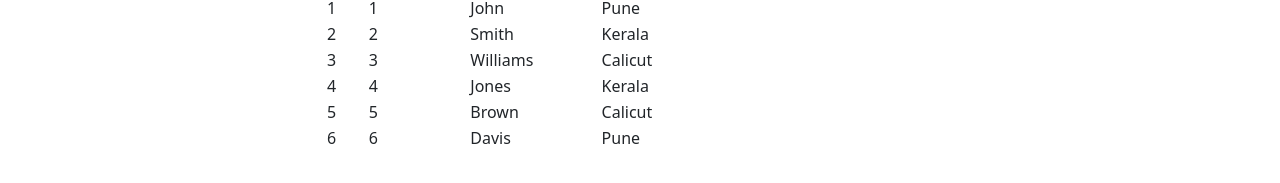
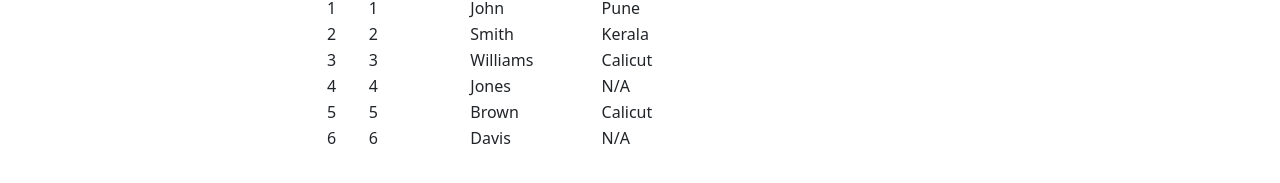
Before and after one commit to rahul-aot/angular19, an Angular app: page /ng-for in a window 1280 px wide. Shown: the part 343-526 px from the top of the page. Built offline with nearby package versions, Linux system fonts and the light colour scheme.

Commit message:
custom pipe

```diff
--- a/src/app/components/ng-for/ng-for.component.html
+++ b/src/app/components/ng-for/ng-for.component.html
@@ -73,7 +73,7 @@
                     <td>{{ srno+1 }}</td>
                     <td>{{ employee.empId }}</td>
                     <td>{{ employee.empName }}</td>
-                    <td>{{ employee.empCity }}</td>
+                    <td>{{ employee.empCity | na }}</td>
                 </tr>
             </tbody>
         </table>
--- a/src/app/components/ng-for/ng-for.component.ts
+++ b/src/app/components/ng-for/ng-for.component.ts
@@ -1,9 +1,11 @@
 import { CommonModule, DatePipe, JsonPipe, LowerCasePipe, UpperCasePipe } from '@angular/common';
 import { Component } from '@angular/core';
+import { NaPipe } from '../../pipes/na.pipe';
+import { empty } from 'rxjs';
 
 @Component({
   selector: 'app-ng-for',
-  imports: [CommonModule, UpperCasePipe, LowerCasePipe, JsonPipe, DatePipe],
+  imports: [CommonModule, UpperCasePipe, LowerCasePipe, JsonPipe, DatePipe,NaPipe],
   templateUrl: './ng-for.component.html',
   styleUrl: './ng-for.component.scss'
 })
@@ -25,8 +27,8 @@ export class NgForComponent {
     { empId: 1, empName: "John", empCity: "Pune" },
     { empId: 2, empName: "Smith", empCity: "Kerala" },
     { empId: 3, empName: "Williams", empCity: "Calicut" },
-    { empId: 4, empName: "Jones", empCity: "Kerala" },
+    { empId: 4, empName: "Jones", empCity: null },
     { empId: 5, empName: "Brown", empCity: "Calicut" },
-    { empId: 6, empName: "Davis", empCity: "Pune" }
+    { empId: 6, empName: "Davis", empCity: "" }
   ]
 }
--- /dev/null
+++ b/src/app/pipes/na.pipe.ts
@@ -0,0 +1,17 @@
+import { Pipe, PipeTransform } from '@angular/core';
+
+@Pipe({
+  name: 'na'
+})
+export class NaPipe implements PipeTransform {
+
+  transform(value: unknown): unknown {
+    if( value=="" || value == null || value==undefined){
+      return "N/A";
+    }
+    else{
+      return value;
+    }
+  }
+
+}
```
Also changed, not shown: 1 other file (tests, documents, lock files or other folders).
